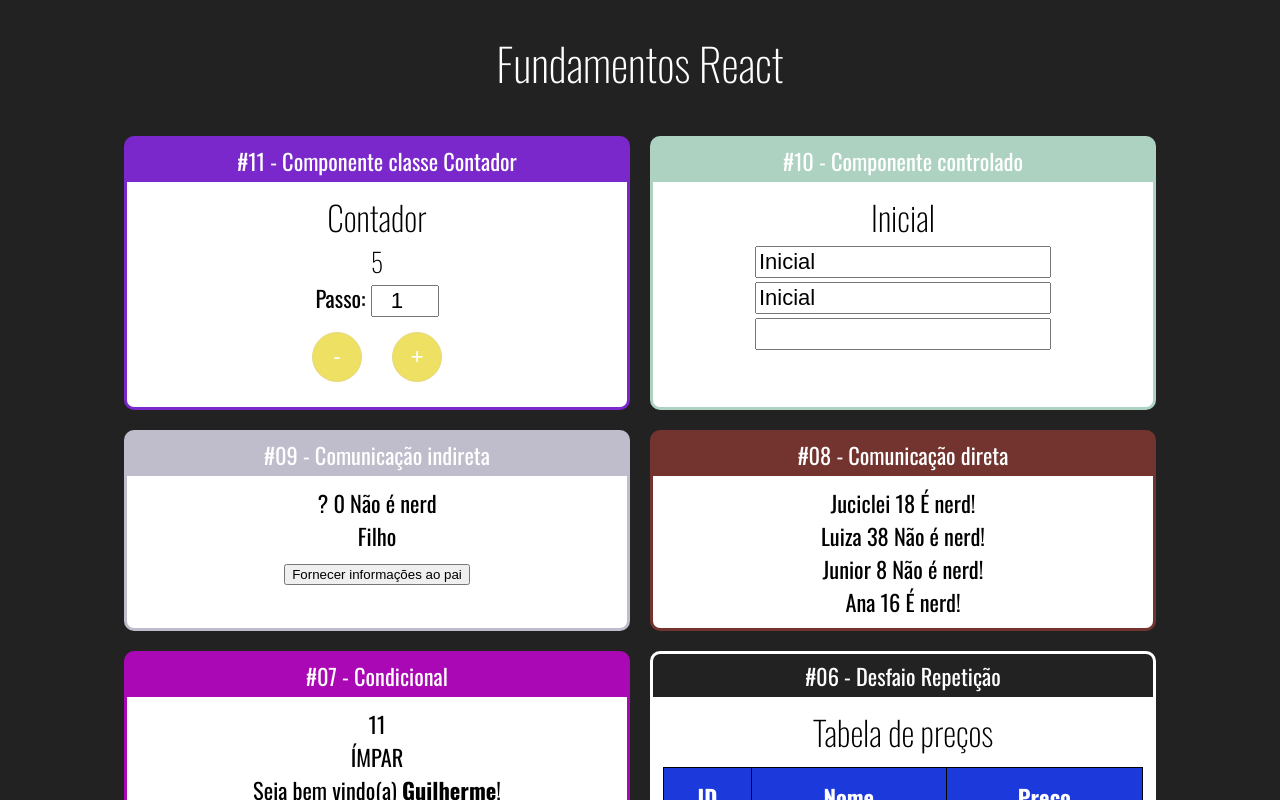
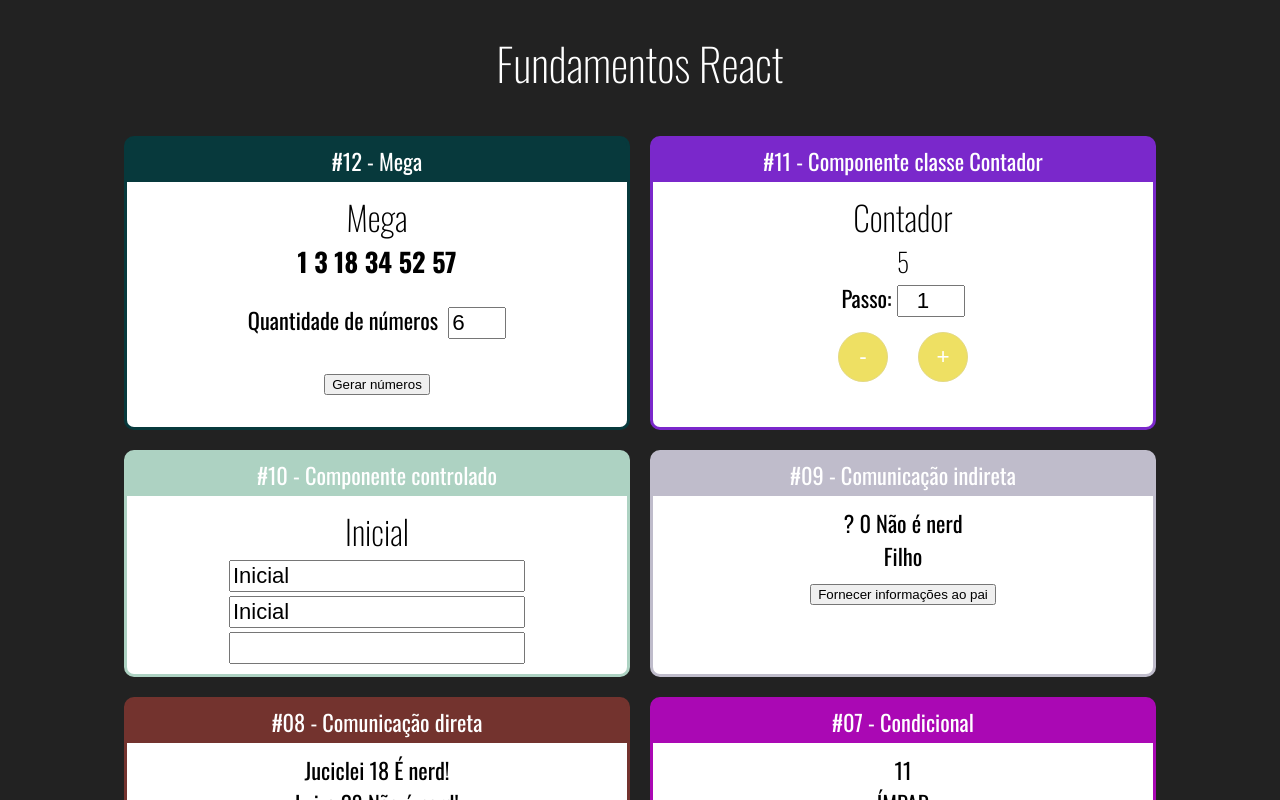
Before and after one commit to Guilher-Melo/Curso-React, a React (Create React App) app: page / in a window 1280 px wide. Shown: the top 800 px of the page. Built offline with nearby package versions, Linux system fonts and the light colour scheme.

Commit message:
Finalizando componente de Mega Sena

```diff
--- a/src/App.jsx
+++ b/src/App.jsx
@@ -16,6 +16,7 @@ import DiretaPai from "./components/comunicacao/DiretaPai";
 import IndiretaPai from "./components/comunicacao/IndiretaPai";
 import Input from "./components/formulario/input";
 import Contador from "./components/contador/Contador";
+import NumerosAleatorios from "./components/Mega/NumerosAleatorios";
 
 
 export default () => (
@@ -23,6 +24,9 @@ export default () => (
     <h1>Fundamentos React</h1>
     <div className="cards">
 
+    <Card titulo="#12 - Mega" color="#07393c">
+       <NumerosAleatorios  />
+      </Card>
     <Card titulo="#11 - Componente classe Contador" color="#7a28cb">
        <Contador numeroInicial = {5} />
       </Card>
--- /dev/null
+++ b/src/components/Mega/NumerosAleatorios.jsx
@@ -0,0 +1,44 @@
+import React, { useState } from "react";
+import './mega.css'
+
+export default function NumerosAleatorios (props) {
+  function geraNumeroAleatorio () {
+    return Math.round(Math.random() * (60-1) + 1)
+  }
+
+  function geraArray (qtd) {
+    let arrayNums = [];
+    while (arrayNums.length < qtd) {
+      let num = geraNumeroAleatorio();
+      if (!arrayNums.includes(num)) {
+        arrayNums.push(num);
+      }
+    }
+
+    return arrayNums.sort((a, b) => a - b);
+  }
+
+  const [qtd, setQtd] = useState(props.qtd || 6);
+
+  const numerosIniciais = geraArray(qtd);
+
+  const [arraysNum, setArraysNum] = useState(numerosIniciais);
+
+
+  return (
+    <div className="mega">
+      <div>
+        <h2>Mega</h2>
+        <h3 className="nums">{ arraysNum.join(' ') }</h3>
+        <p>
+          <label htmlFor="qtd">Quantidade de números</label>
+          <input min={6} max={14} type="number" name="qtd" id="qtd" value={qtd} onChange={e => setQtd(Number(e.target.value))}/>
+        </p>
+        <p>
+          <button onClick={_ => setArraysNum(geraArray(qtd))}>Gerar números </button>
+        </p>
+      </div>
+    </div>
+  )
+
+  }
--- /dev/null
+++ b/src/components/Mega/mega.css
@@ -0,0 +1,9 @@
+.mega input {
+  font-size: 1.4rem;
+  width: 50px;
+  margin-left: 10px;
+}
+
+.nums {
+  font-weight: bold;
+}
```
